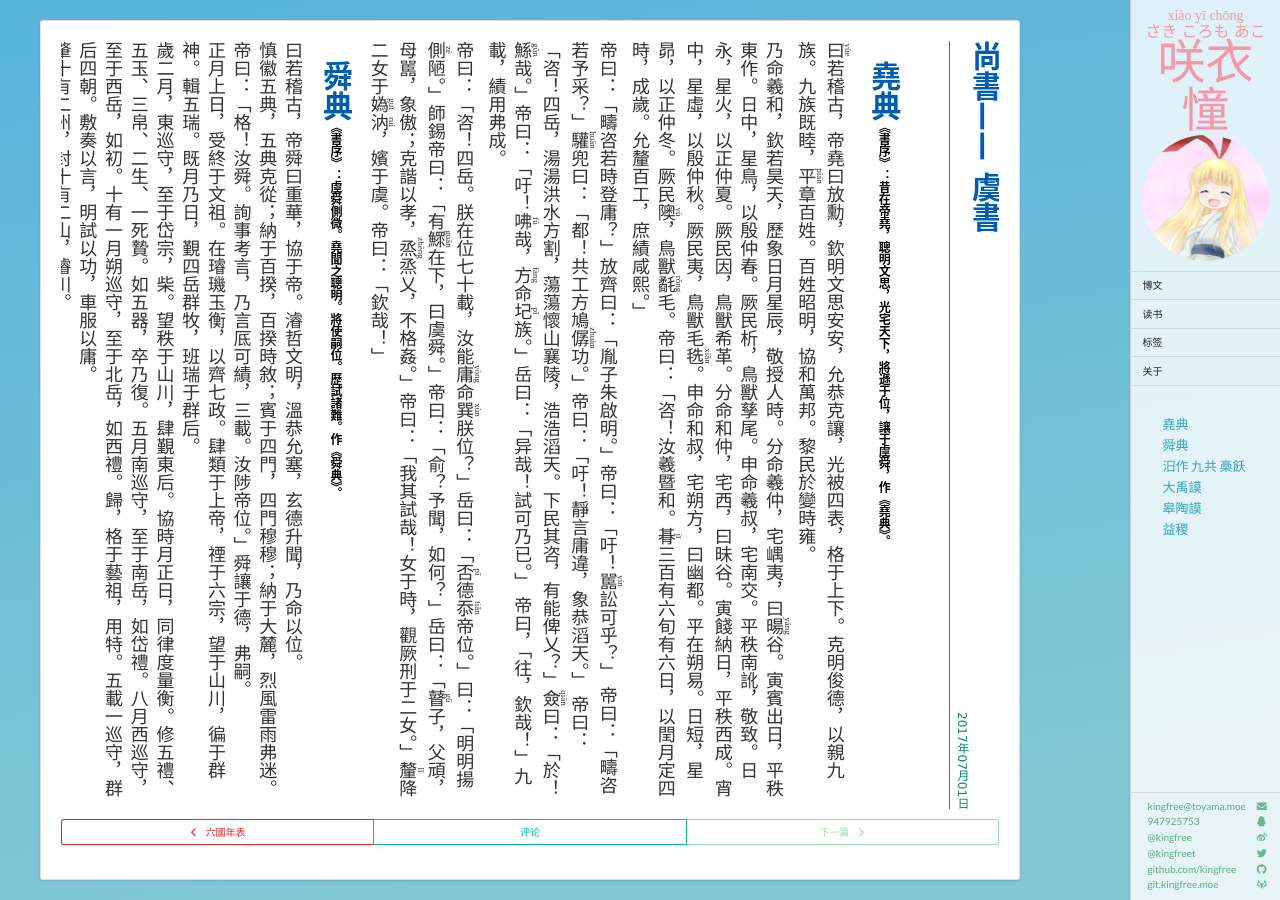
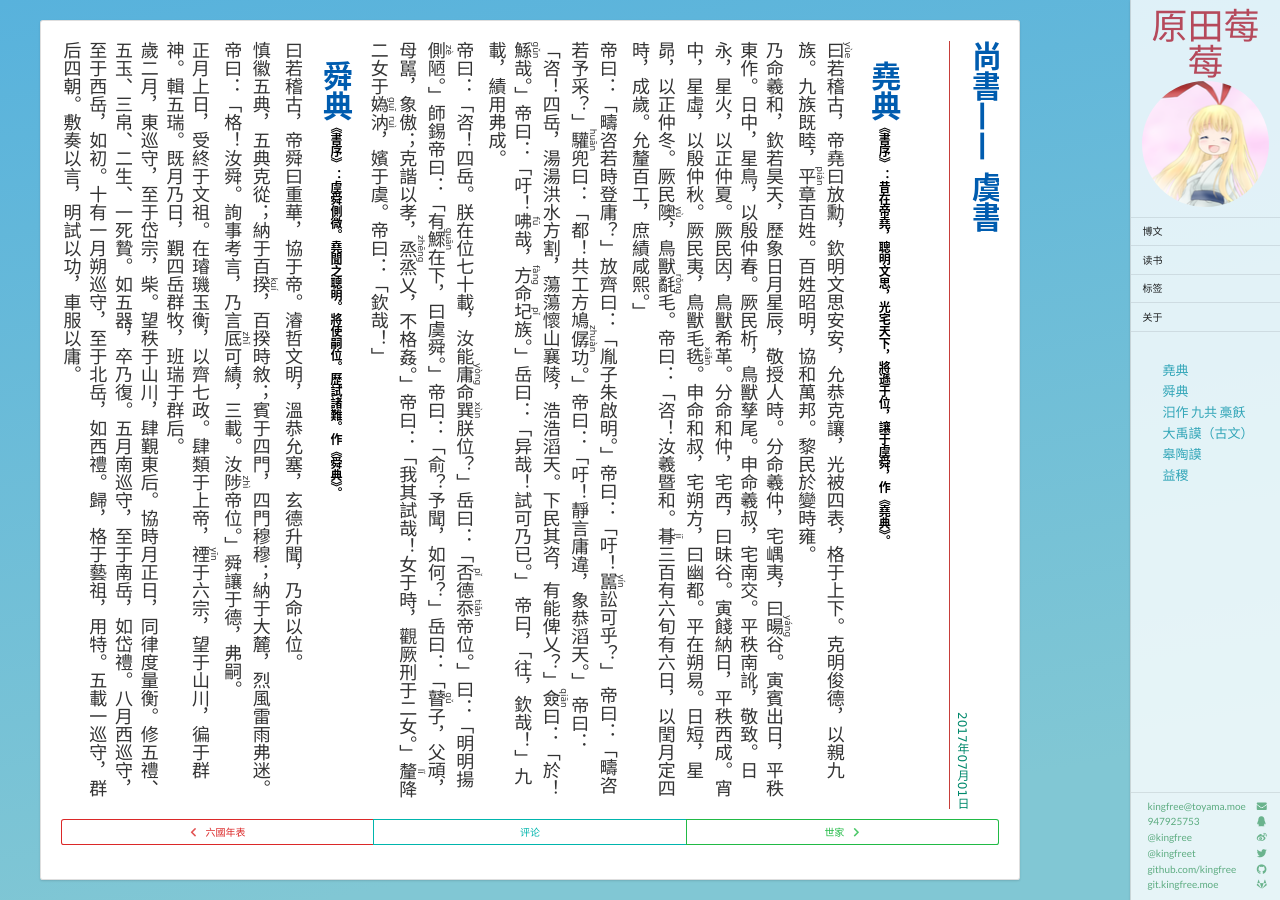
Before and after one commit to kingfree/kingfree.github.io, a Jekyll site: the page built from _posts/2017-07-01-shu-yu.md, in a window 1280 px wide. Built offline with Jekyll 4.4.1, drawn with Linux system fonts in a browser that asks for light colours; nearby versions of some CDN libraries; comment, search, counter and statistics services are not loaded.

Commit message:
原田莓莓

```diff
--- a/_includes/sidebar.html
+++ b/_includes/sidebar.html
@@ -1,16 +1,6 @@
 <div class="ui right fixed vertical menu">
     <a class="item kingfree title" href="/" title="{{ site.production_url }}">
-        <table>
-            <tr class="pinyin">
-                <td>xiào yī chōng</td>
-            </tr>
-            <tr class="kana">
-                <td>さき ころも あこ</td>
-            </tr>
-            <tr class="title">
-                <td>咲衣憧</td>
-            </tr>
-        </table>
+        <span class="title ichigo">原田莓莓</span>
         <img class="ui centered circular small image" src="/images/favicon.ico">
     </a>
     {% assign pages_list = site.pages %}
--- a/_posts/2017-07-01-shu-yu.md
+++ b/_posts/2017-07-01-shu-yu.md
@@ -24,37 +24,37 @@ date: 2017-07-01
 
 曰若稽古，帝舜曰重華，協于帝。濬哲文明，溫恭允塞，玄德升聞，乃命以位。
 
-慎徽五典，五典克從；納于百揆，百揆時敘；賓于四門，四門穆穆；納于大麓，烈風雷雨弗迷。帝曰：「格！汝舜。詢事考言，乃言厎可績，三載。汝陟帝位。」舜讓于德，弗嗣。
+慎徽五典，五典克從；納于百<ruby>揆<rt>kuí</rt></ruby>，百揆時敘；賓于四門，四門穆穆；納于大麓，烈風雷雨弗迷。帝曰：「格！汝舜。詢事考言，乃言<ruby>厎<rt>zhǐ</rt></ruby>可績，三載。汝<ruby>陟<rt>zhì</rt></ruby>帝位。」舜讓于德，弗嗣。
 
-正月上日，受終于文祖。在璿璣玉衡，以齊七政。肆類于上帝，禋于六宗，望于山川，徧于群神。輯五瑞。既月乃日，覲四岳群牧，班瑞于群后。
+正月上日，受終于文祖。在璿璣玉衡，以齊七政。肆類于上帝，<ruby>禋<rt>yīn</rt></ruby>于六宗，望于山川，徧于群神。輯五瑞。既月乃日，覲四岳群牧，班瑞于群后。
 
 歲二月，東巡守，至于岱宗，柴。望秩于山川，肆覲東后。協時月正日，同律度量衡。修五禮、五玉、三帛、二生、一死贄。如五器，卒乃復。五月南巡守，至于南岳，如岱禮。八月西巡守，至于西岳，如初。十有一月朔巡守，至于北岳，如西禮。歸，格于藝祖，用特。五載一巡守，群后四朝。敷奏以言，明試以功，車服以庸。
 
-肇十有二州，封十有二山，濬川。
+肇十有二州，封十有二山，<ruby>濬<rt>jùn</rt></ruby>川。
 
-象以典刑，流宥五刑，鞭作官刑，扑作教刑，金作贖刑。眚災肆赦，怙終賊刑。欽哉，欽哉，惟刑之恤哉！流共工于幽洲，放驩兜于崇山，竄三苗于三危，殛鯀于羽山，四罪而天下咸服。
+象以典刑，流宥五刑，鞭作官刑，扑作教刑，金作贖刑。<ruby>眚<rt>shěng</rt></ruby>災肆赦，<ruby>怙<rt>hù</rt></ruby>終賊刑。欽哉，欽哉，惟刑之恤哉！流共工于幽洲，放驩兜于崇山，竄三苗于三危，<ruby>殛<rt>jí</rt></ruby>鯀于羽山，四罪而天下咸服。
 
-二十有八載，帝乃殂落。百姓如喪考妣，三載，四海遏密八音。
+二十有八載，帝乃<ruby>殂<rt>cú</rt></ruby>落。百姓如喪考妣，三載，四海遏密八音。
 
 月正元日，舜格于文祖，詢于四岳，闢四門，明四目，達四聰。「咨，十有二牧！」曰，「食哉惟時！柔遠能邇，惇德允元，而難任人，蠻夷率服。」
 
-舜曰：「咨，四岳！有能奮庸熙帝之載，使宅百揆亮采，惠疇？」僉曰：「伯禹作司空。」帝曰：「俞，咨！禹，汝平水土，惟時懋哉！」禹拜稽首，讓于稷、契暨皋陶。帝曰：「俞，汝往哉！」
+舜曰：「咨，四岳！有能奮庸熙帝之載，使宅百揆亮采，惠疇？」僉曰：「伯禹作司空。」帝曰：「俞，咨！禹，汝平水土，惟時<ruby>懋<rt>mào</rt></ruby>哉！」禹拜<ruby>稽<rt>q</rt></ruby>首，讓于稷、契暨<ruby>皋<rt>gāo</rt></ruby><ruby>陶<rt>yáo</rt></ruby>。帝曰：「俞，汝往哉！」
 
 帝曰：「棄，黎民阻飢，汝后稷，播時百穀。」
-
+<ruby><rt></rt></ruby>
 帝曰：「契，百姓不親，五品不遜。汝作司徒，敬敷五教，在寬。」
 
-帝曰：「皋陶，蠻夷猾夏，寇賊姦宄。汝作士，五刑有服，五服三就。五流有宅，五宅三居。惟明克允！」
+帝曰：「皋陶，蠻夷猾夏，寇賊姦<ruby>宄<rt>guǐ</rt></ruby>。汝作士，五刑有服，五服三就。五流有宅，五宅三居。惟明克允！」
 
-帝曰：「疇若予工？」僉曰：「垂哉！」帝曰：「俞，咨！垂，汝共工。」垂拜稽首，讓于殳斨暨伯與。」帝曰：「俞，往哉！汝諧。」
+帝曰：「疇若予工？」僉曰：「垂哉！」帝曰：「俞，咨！垂，汝共工。」垂拜稽首，讓于<ruby>殳<rt>shū</rt></ruby><ruby>斨<rt>qiāng</rt></ruby>暨伯與。」帝曰：「俞，往哉！汝諧。」
 
 帝曰：「疇若予上下草木鳥獸？」僉曰：「益哉！」帝曰：「俞，咨！益，汝作朕虞。」益拜稽首，讓于朱虎、熊羆。帝曰：「俞，往哉！汝諧。」
 
-帝曰：「咨！四岳，有能典朕三禮？」僉曰：「伯夷！」帝曰：「俞，咨！伯，汝作秩宗。夙夜惟寅，直哉惟清。」伯拜稽首，讓于夔、龍。帝曰：「俞，往，欽哉！」
+帝曰：「咨！四岳，有能典朕三禮？」僉曰：「伯夷！」帝曰：「俞，咨！伯，汝作秩宗。夙夜惟寅，直哉惟清。」伯拜稽首，讓于<ruby>夔<rt>kuí</rt></ruby>、龍。帝曰：「俞，往，欽哉！」
 
-帝曰：「夔！命汝典樂，教冑子，直而溫，寬而栗，剛而無虐，簡而無傲。詩言志，歌永言，聲依永，律和聲。八音克諧，無相奪倫，神人以和。」夔曰：「於！予擊石拊石，百獸率舞。」
+帝曰：「夔！命汝典樂，教<ruby>冑<rt>zhòu</rt></ruby>子，直而溫，寬而栗，剛而無虐，簡而無傲。詩言志，歌永言，聲依永，律和聲。八音克諧，無相奪倫，神人以和。」夔曰：「於！予擊石<ruby>拊<rt>fǔ</rt></ruby>石，百獸率舞。」
 
-帝曰：「龍，朕堲讒說殄行，震驚朕師。命汝作納言，夙夜出納朕命，惟允！」
+帝曰：「龍，朕<ruby>堲<rt>jí</rt></ruby>讒說<ruby>殄<rt>tiǎn</rt></ruby>行，震驚朕師。命汝作納言，夙夜出納朕命，惟允！」
 
 帝曰：「咨！汝二十有二人，欽哉！惟時亮天功。」
 
@@ -62,12 +62,11 @@ date: 2017-07-01
 
 舜生三十徵庸三十，在位五十載，陟方乃死。
 
-## 汨作 九共 槀飫<span class="zhu">《書序》：帝釐下土，方設居方，別生分類。作《汨作》、《九共》九篇、《槀飫》。</span>
+## 汨作 九共 槀飫<span class="zhu">《書序》：帝釐下土，方設居方，別生分類。作《<ruby>汨<rt>gǔ</rt></ruby>作》、《九共》九篇、《<ruby>槀<rt>kào</rt></ruby><ruby>飫<rt>yù</rt></ruby>》。</span>
 
+## 大禹謨（古文）<span class="zhu">《書序》：皋陶矢厥謨，禹成厥功，帝舜申之。作《大禹》、《皋陶謨》、《益稷》。</span>
 
-## 大禹謨<span class="zhu">《書序》：皋陶矢厥謨，禹成厥功，帝舜申之。作《大禹》、《皋陶謨》、《益稷》。</span>
-
-曰若稽古大禹，曰文命，敷於四海，祗承于帝。曰：「后克艱厥后，臣克艱厥臣，政乃乂，黎民敏德。」
+曰若稽古，大禹曰文命，敷於四海，祗承于帝。曰：「后克艱厥后，臣克艱厥臣，政乃乂，黎民敏德。」
 
 帝曰：「俞！允若茲，嘉言罔攸伏，野無遺賢，萬邦咸寧。稽于眾，舍己從人，不虐無告，不廢困窮，惟帝時克。」
 
--- a/_sass/_app.scss
+++ b/_sass/_app.scss
@@ -1,3 +1,7 @@
+.ichigo {
+  color: #B5495B; /* 莓 */
+}
+
 body {
   font-size: 16px;
   font-family: "SourceHanSerifSC-Regular", "PingFang SC Regular", "Ubuntu", "Verdana", "Tahoma", "Songti SC", "SimSun", serif;
@@ -74,7 +78,7 @@ a.kingfree.title {
 
   .title {
     font-family: "KFKai", "楷体", "华文楷体", "MS Song", serif;
-    font-size: 48px;
+    font-size: 36px;
   }
 }
 
@@ -275,7 +279,7 @@ table {
 }
 
 rt {
-  font-family: "STXihei", "华文黑体", "sans-serif";
+  //font-family: "STXihei", "华文黑体", "sans-serif";
 }
 
 @media (max-width: 767px) {
```
Also changed, not shown: 9-about.html (+4 -8 lines), _posts/2017-07-06-shiji-shijia.md (added, +41 -0 lines).
